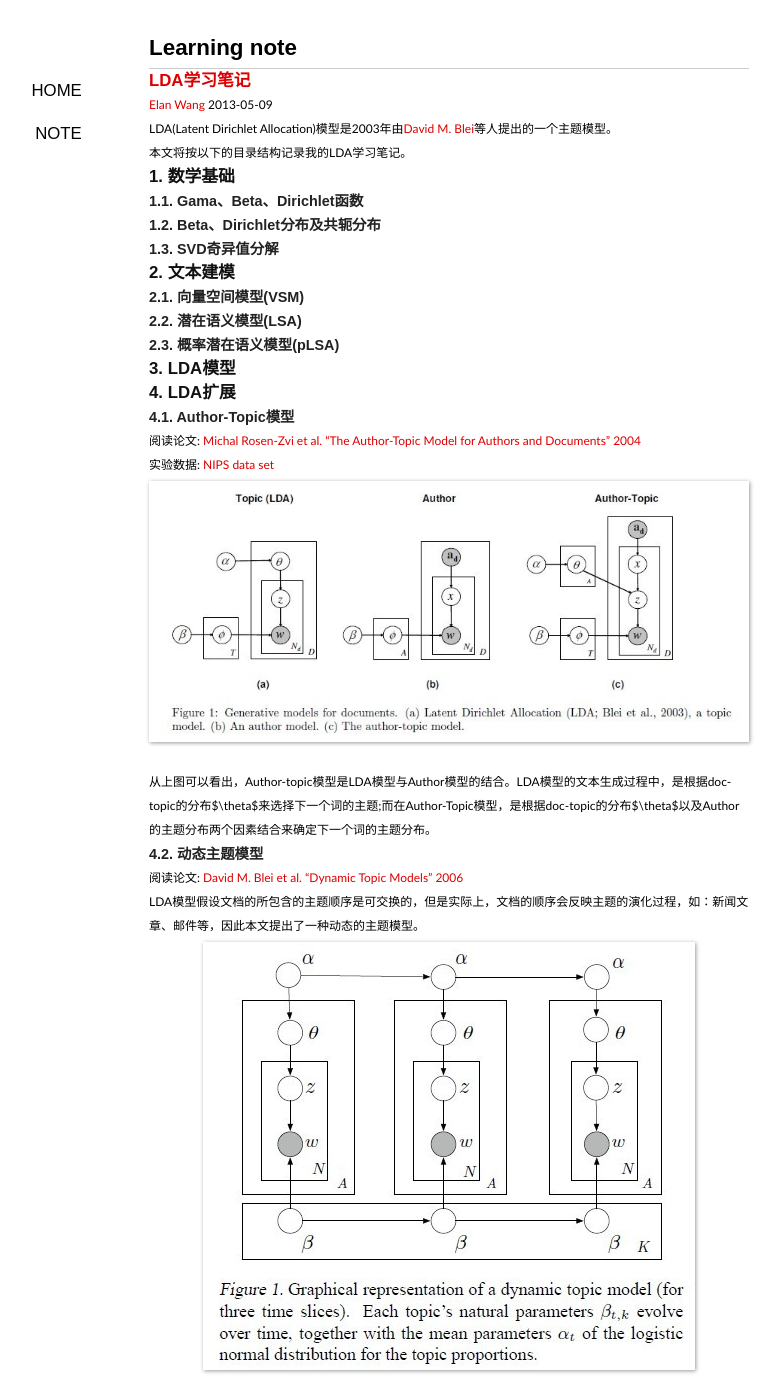
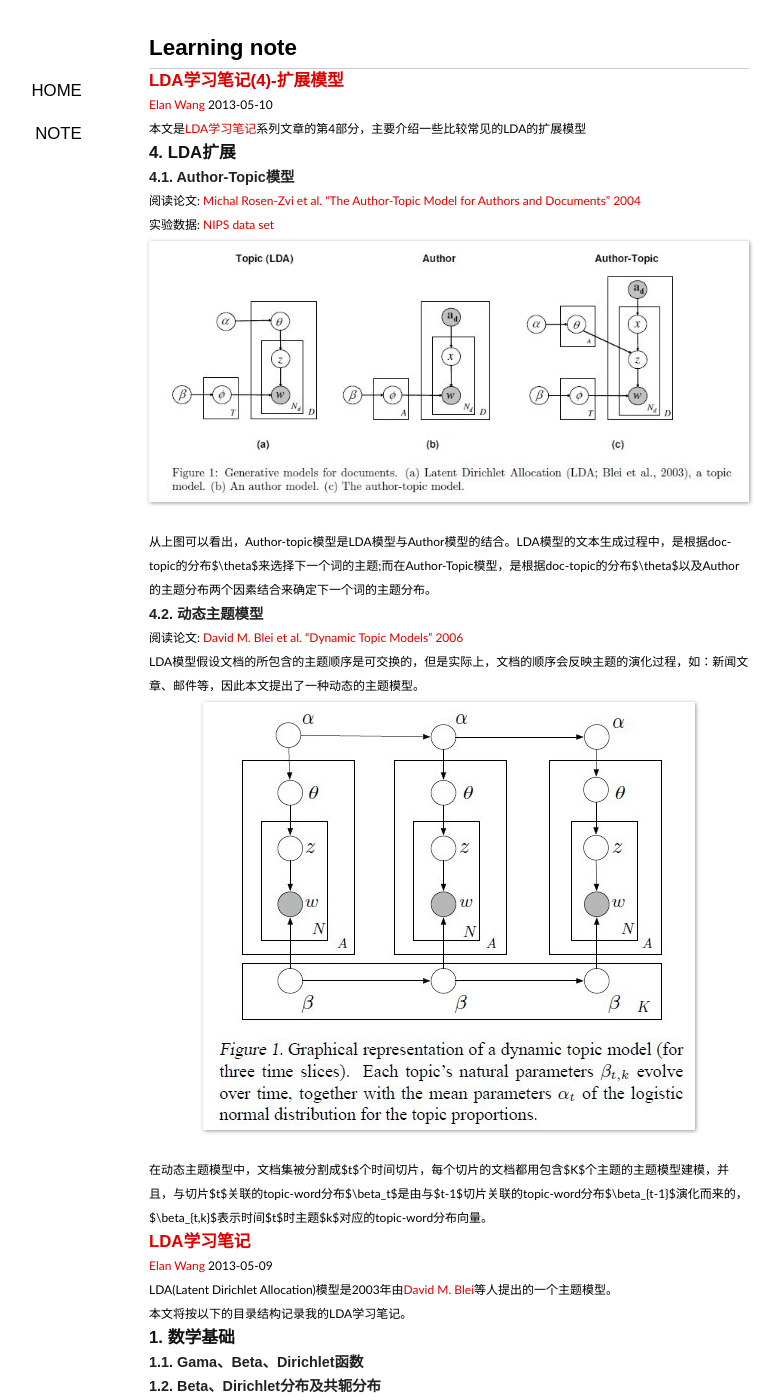
Before and after one commit to elan2wang/note, a Jekyll site: the page built from index.html, in a window 1280 px wide and 1400 px high. Shown: the whole window, without its empty margins (191-974 px from the left). Built offline with Jekyll 4.4.1, drawn with Linux system fonts in a browser that asks for light colours; formulas are drawn with MathJax 3; the list of posts is cut into pages by our own code; some of the changed text lies outside the part shown.

Commit message:
edit LDA note and add LDA note extend

```diff
--- a/_posts/2013-05-09-LDA-note.md
+++ b/_posts/2013-05-09-LDA-note.md
@@ -17,17 +17,4 @@ LDA(Latent Dirichlet Allocation)模型是2003年由[David M. Blei](http://www.cs
 ###2.2. 潜在语义模型(LSA)
 ###2.3. 概率潜在语义模型(pLSA)
 ##3. LDA模型
-
-
-##4. LDA扩展
-###4.1. Author-Topic模型
-阅读论文: [Michal Rosen-Zvi et al. "The Author-Topic Model for Authors and Documents" 2004](http://psiexp.ss.uci.edu/research/papers/uai04_v8.pdf)
-实验数据: [NIPS data set](http://www.cs.toronto.edu/~roweis/data.html)
-
-![grapic model of author-topic](/note/images/author-topic.png)
-从上图可以看出，Author-topic模型是LDA模型与Author模型的结合。LDA模型的文本生成过程中，是根据doc-topic的分布$\theta$来选择下一个词的主题;而在Author-Topic模型，是根据doc-topic的分布$\theta$以及Author的主题分布两个因素结合来确定下一个词的主题分布。
-###4.2. 动态主题模型
-阅读论文: [David M. Blei et al. "Dynamic Topic Models" 2006](http://www.cs.princeton.edu/~blei/papers/BleiLafferty2006a.pdf)
-LDA模型假设文档的所包含的主题顺序是可交换的，但是实际上，文档的顺序会反映主题的演化过程，如：新闻文章、邮件等，因此本文提出了一种动态的主题模型。
-![Dynamic Topic Model](/note/images/dynamic-topic-model.png)
-在动态主题模型中，文档集被分割成$t$个时间切片，每个切片的文档都用包含$K$个主题的主题模型建模，并且，与切片$t$关联的topic-word分布$\beta_t$是由与$t-1$切片关联的topic-word分布$\beta_{t-1}$演化而来的。$\beta_{t,k}$表示时间$t$时主题$k$对应的topic-word分布向量
+##4. [LDA扩展](http://elan2wang.github.io/note/2013/05/10/LDA-note-extend/)
--- /dev/null
+++ b/_posts/2013-05-10-LDA-note-extend.md
@@ -0,0 +1,18 @@
+---
+layout: post
+title: LDA学习笔记(4)-扩展模型
+tags: LDA Extend
+---
+本文是[LDA学习笔记](http://elan2wang.github.io/note/2013/05/09/LDA-note/)系列文章的第4部分，主要介绍一些比较常见的LDA的扩展模型
+##4. LDA扩展
+###4.1. Author-Topic模型
+阅读论文: [Michal Rosen-Zvi et al. "The Author-Topic Model for Authors and Documents" 2004](http://psiexp.ss.uci.edu/research/papers/uai04_v8.pdf)
+实验数据: [NIPS data set](http://www.cs.toronto.edu/~roweis/data.html)
+
+![grapic model of author-topic](/note/images/author-topic.png)
+从上图可以看出，Author-topic模型是LDA模型与Author模型的结合。LDA模型的文本生成过程中，是根据doc-topic的分布$\theta$来选择下一个词的主题;而在Author-Topic模型，是根据doc-topic的分布$\theta$以及Author的主题分布两个因素结合来确定下一个词的主题分布。
+###4.2. 动态主题模型
+阅读论文: [David M. Blei et al. "Dynamic Topic Models" 2006](http://www.cs.princeton.edu/~blei/papers/BleiLafferty2006a.pdf)
+LDA模型假设文档的所包含的主题顺序是可交换的，但是实际上，文档的顺序会反映主题的演化过程，如：新闻文章、邮件等，因此本文提出了一种动态的主题模型。
+![Dynamic Topic Model](/note/images/dynamic-topic-model.png)
+在动态主题模型中，文档集被分割成$t$个时间切片，每个切片的文档都用包含$K$个主题的主题模型建模，并且，与切片$t$关联的topic-word分布$\beta_t$是由与$t-1$切片关联的topic-word分布$\beta_{t-1}$演化而来的，$\beta_{t,k}$表示时间$t$时主题$k$对应的topic-word分布向量。
```
